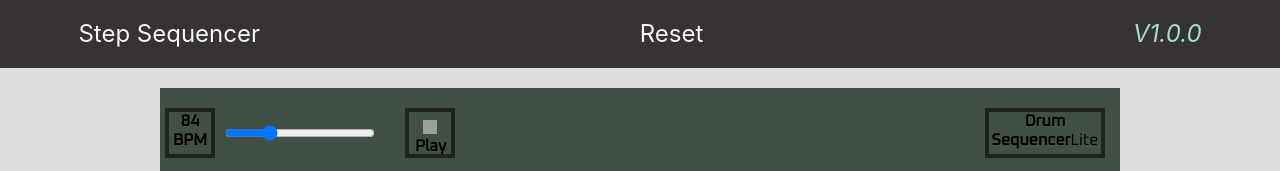
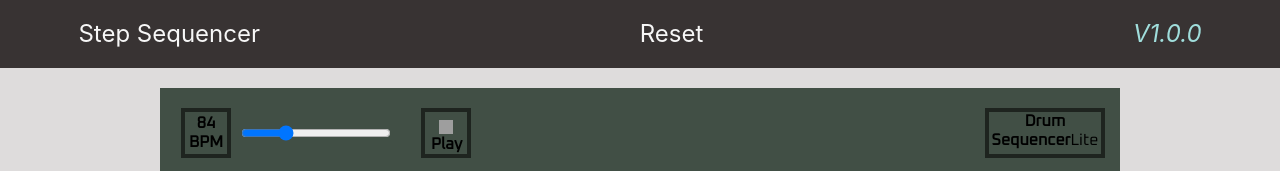
Before and after one commit to Polak4Win/step-sequencer, a plain HTML site: page index.html in a window 1280 px wide. Shown: the top 171 px of the page. Drawn offline with nearby package versions, Linux system fonts and the light colour scheme; grey boxes are pictures that could not be loaded.

Commit message:
Update styles.css

```diff
--- a/css/styles.css
+++ b/css/styles.css
@@ -68,12 +68,13 @@ display: block;
     height: 50px;
     margin-top:20px;
     margin-right: 0px;
-    margin-left: 20px;
+    margin-left: 36px;
 border-style: solid;
 border-color: #1e241f;
 border-width: 4px;
 }
 .p-BPM{
+margin-top:2px;
 font-family: Oxanium;
 line-height: 1.2;
 font-weight: bold;
@@ -115,6 +116,7 @@ color:#000000;
 
 }
 .text-block{
+margin-top: -2px;
 font-family: Oxanium;
 line-height: 1.2;
 font-weight: bold;
```
